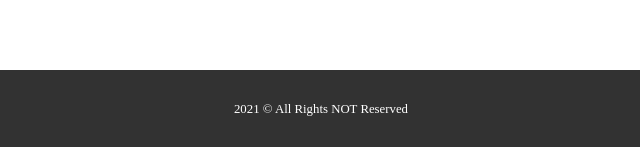
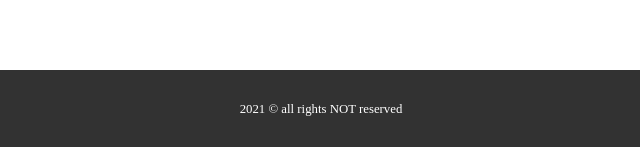
Before and after one commit to ka2fu/nyumon-the-butumon, a plain HTML site: page index.html in a window 1280 px wide. Shown: the part 1948-2095 px from the top of the page, 319-959 px from the left. Drawn offline with Linux system fonts and the light colour scheme.

Commit message:
change footer a bit

```diff
--- a/index.html
+++ b/index.html
@@ -135,6 +135,6 @@
     </div>
   </main>
 
-  <footer>2021 © All Rights NOT Reserved</footer>
+  <footer>2021 © all rights NOT reserved</footer>
 </body>
 </html>
```
